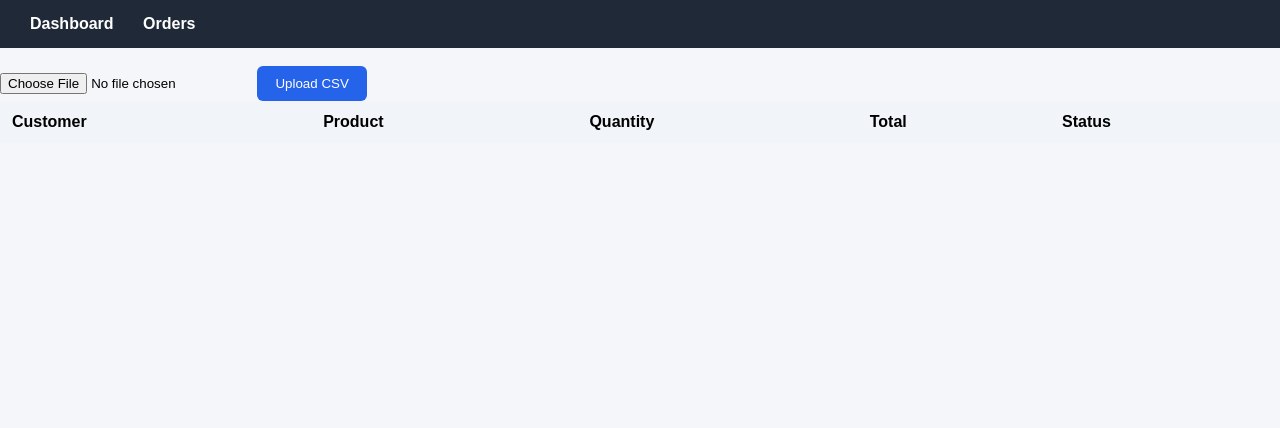
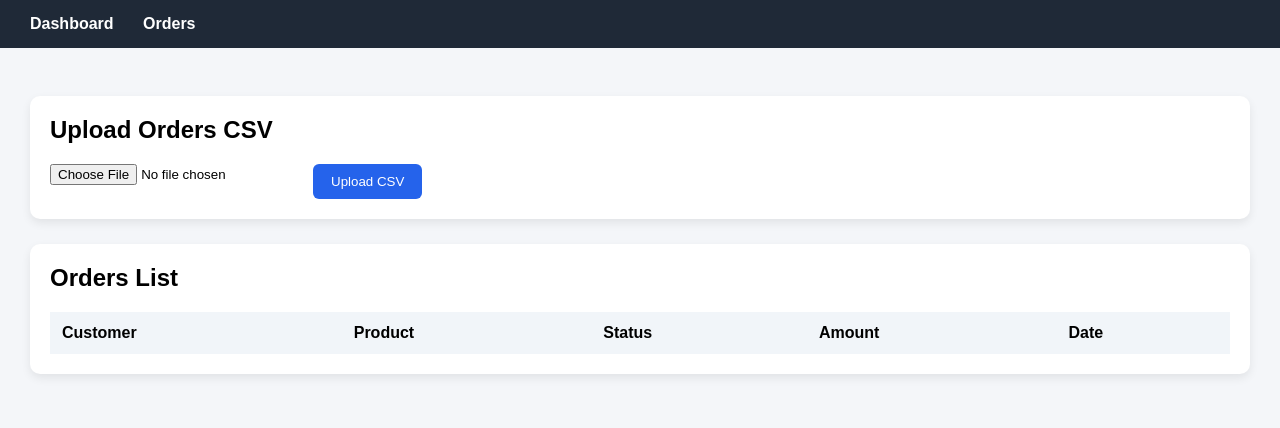
Before and after one commit to ramprasad28-hue/Halleyx_dashboard_challenge-II, a Django app: page /orders/ in a window 1280 px wide. Shown: the top 428 px of the page. Run offline with Django 5.2, Linux system fonts and the light colour scheme; data that the repository does not hold is empty.

Commit message:
ongoing day 3

```diff
--- a/backend/orders/views.py
+++ b/backend/orders/views.py
@@ -11,7 +11,7 @@ from rest_framework.response import Response
 from .models import CustomerOrder
 
 from django.db.models import Count
-from django.shortcuts import render
+from django.shortcuts import redirect
 from django.http import JsonResponse
 from .models import CustomerOrder
 
@@ -101,14 +101,17 @@ def upload_orders_csv(request):
             CustomerOrder.objects.create(
                 first_name=row['first_name'],
                 last_name=row['last_name'],
+                email=row['email'],
+                phone=row['phone'],
+                country=row['country'],
                 product=row['product'],
-                quantity=row['quantity'],
-                unit_price=row['unit_price'],
+                quantity=int(row['quantity']),
+                unit_price=float(row['unit_price']),
                 total_amount=float(row['quantity']) * float(row['unit_price']),
                 status=row['status']
             )
 
-        return JsonResponse({"message": "CSV uploaded successfully"})
+        return redirect('/orders/')
     return JsonResponse({"error": "Invalid request"}, status=400)
 
 from django.shortcuts import render
--- a/backend/templates/dashboard.html
+++ b/backend/templates/dashboard.html
@@ -52,7 +52,7 @@ h3{
 }
 
 canvas{
-    width:100% !important;
+    width:fit-content !important;
 }
 
 </style>
--- a/backend/templates/orders.html
+++ b/backend/templates/orders.html
@@ -1,3 +1,4 @@
+{% load static %}
 <!DOCTYPE html>
 <html>
 <head>
@@ -77,7 +78,14 @@ button{
 button:hover{
     background:#1d4ed8;
 }
-
+.status-pending{
+    color:orange;
+    font-weight:bold;
+}
+.status-done{
+    color:green;
+    font-weight:bold;
+}
 </style>
 
 </head>
@@ -88,25 +96,36 @@ button:hover{
     <a href="/orders/">Orders</a>
 </div>
 <br>
-<div class="top-bar">
+<div class="container">
 
-<form action="/api/upload-orders/" method="post" enctype="multipart/form-data">
-{% csrf_token %}
-<input type="file" name="file">
+<div class="card">
+
+<h2>Upload Orders CSV</h2>
+
+<form action="/api/upload-orders/" method="post" enctype="multipart/form-data" class="upload-box">
+    {% csrf_token %}
+<input type="file" id="csvFile" name="file" required>
 <button type="submit">Upload CSV</button>
 </form>
 
 </div>
 
+
+<div class="card">
+
+<h2>Orders List</h2>
+
 <table>
 
+<thead>
 <tr>
 <th>Customer</th>
 <th>Product</th>
-<th>Quantity</th>
-<th>Total</th>
 <th>Status</th>
+<th>Amount</th>
+<th>Date</th>
 </tr>
+</thead>
 
 {% for order in orders %}
 
```
Also changed, not shown: backend/orders/admin.py (+7 -1 lines), backend/templates/admin/orders_changelist.html (added, +38 -0 lines).
